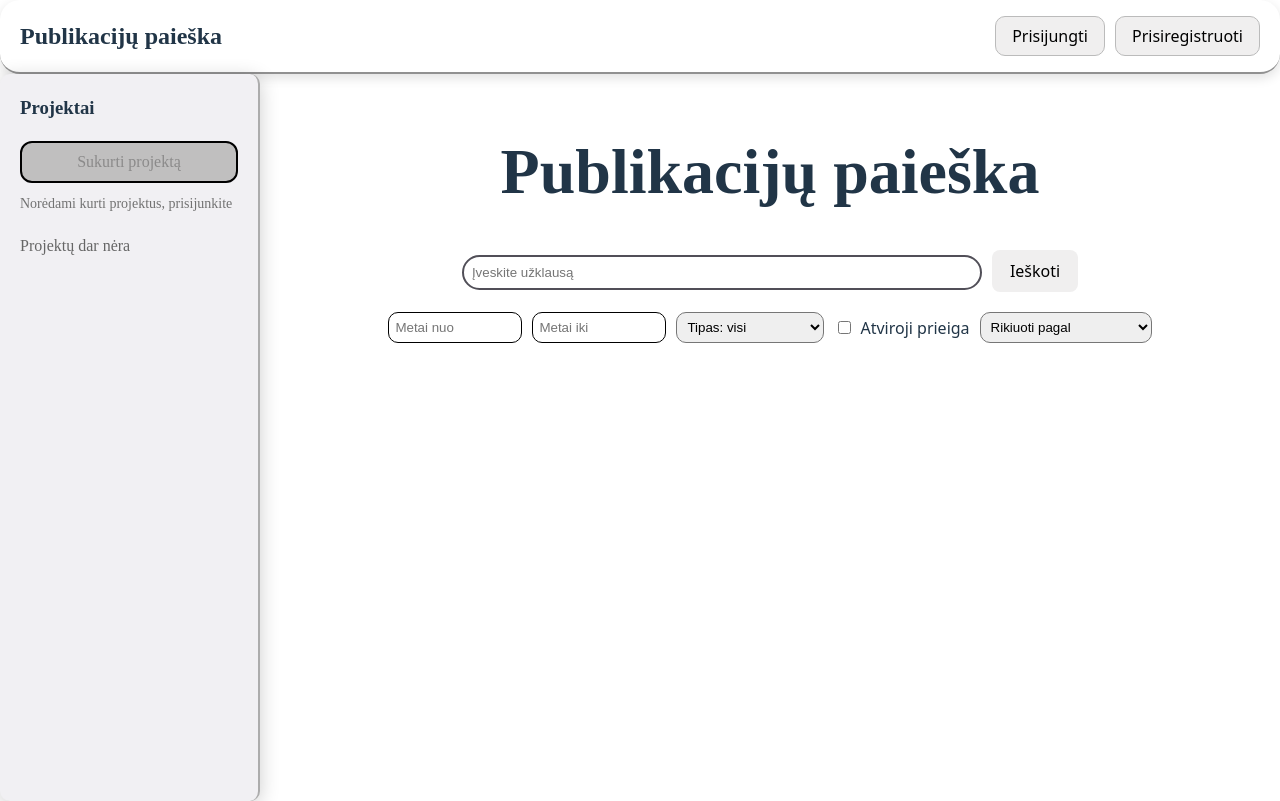
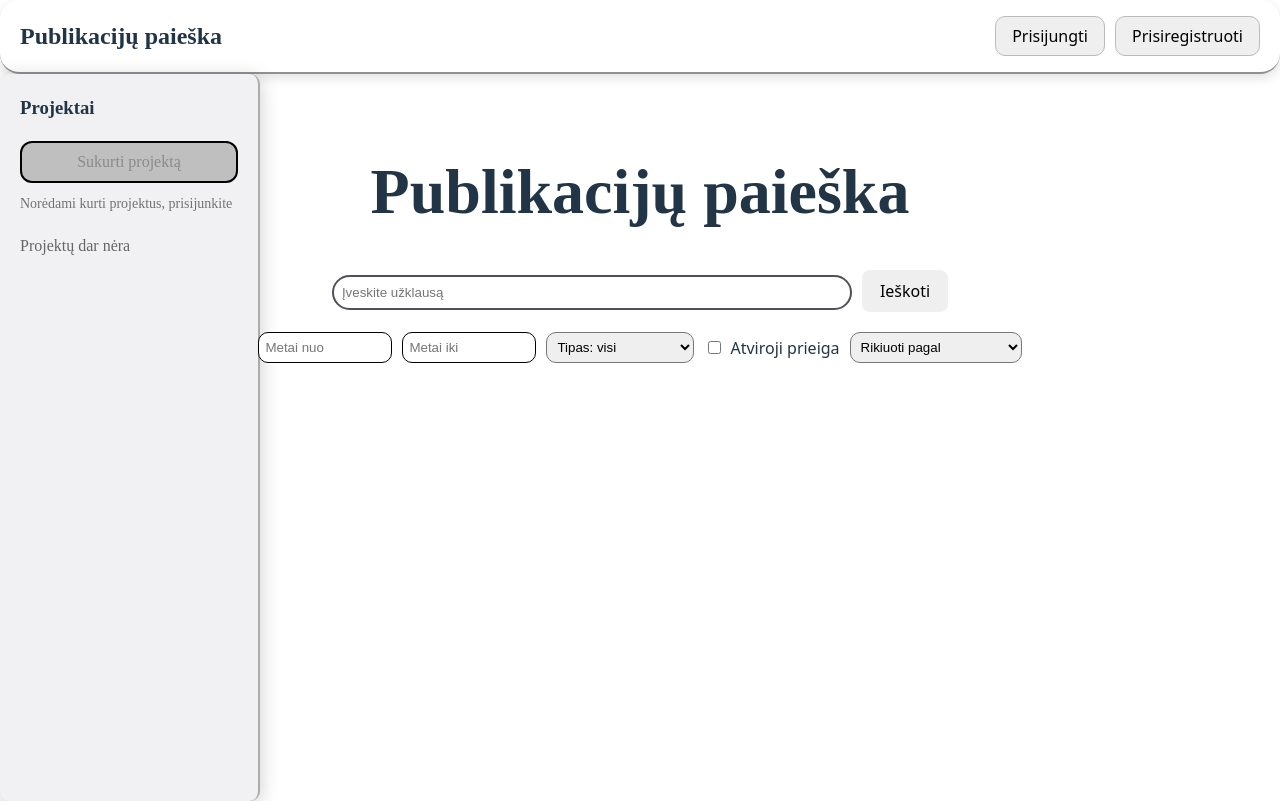
Before and after one commit to RojusJS/Publication_Finder, a React app in the folder Frontend/: page / in a window 1280 px wide. Built offline with nearby package versions, Linux system fonts and the light colour scheme; the HTML template or start-up script is replaced by a standard one.

Commit message:
Fix frontend search logic to be in the middle

```diff
--- a/Frontend/src/components/publicationCard.jsx
+++ b/Frontend/src/components/publicationCard.jsx
@@ -1,5 +1,6 @@
 import { useState, useEffect, useRef } from "react";
 import { savePublication } from "../services/projectApi";
+import { createPortal } from "react-dom";
 import PublicationCardModal from "./publicationCardModal";
 
 function PublicationCard({ pub, projects }) {
@@ -175,11 +176,14 @@ function PublicationCard({ pub, projects }) {
         </div>
       </div>
 
-      <PublicationCardModal
-        open={modalOpen}
-        onClose={() => setModalOpen(false)}
-        pub={pub}
-      />
+      {createPortal(
+        <PublicationCardModal
+          open={modalOpen}
+          onClose={() => setModalOpen(false)}
+          pub={pub}
+        />,
+        document.body,
+      )}
     </>
   );
 }
--- a/Frontend/src/pages/homePage.jsx
+++ b/Frontend/src/pages/homePage.jsx
@@ -130,6 +130,7 @@ function HomePage() {
           display: "flex",
           width: "100%",
           alignItems: "stretch",
+          position: "relative",
         }}
       >
         <ProjectsBar
@@ -139,7 +140,18 @@ function HomePage() {
         />
 
         <div
-          style={{ width: "100%", display: "flex", justifyContent: "center" }}
+          style={{
+            position: "absolute",
+            left: "50%",
+            transform: "translateX(-50%)",
+            width: "100%",
+            maxWidth: "1000px",
+            padding: "20px",
+            display: "flex",
+            flexDirection: "column",
+            alignItems: "center",
+            boxSizing: "border-box",
+          }}
         >
           <div
             style={{
@@ -180,7 +192,11 @@ function HomePage() {
 
             <div style={{ marginTop: "20px", width: "100%" }}>
               {results.map((pub, index) => (
-                <PublicationCard key={pub.openalex_id ?? index} pub={pub} projects={projects}/>
+                <PublicationCard
+                  key={pub.openalex_id ?? index}
+                  pub={pub}
+                  projects={projects}
+                />
               ))}
             </div>
           </div>
```
